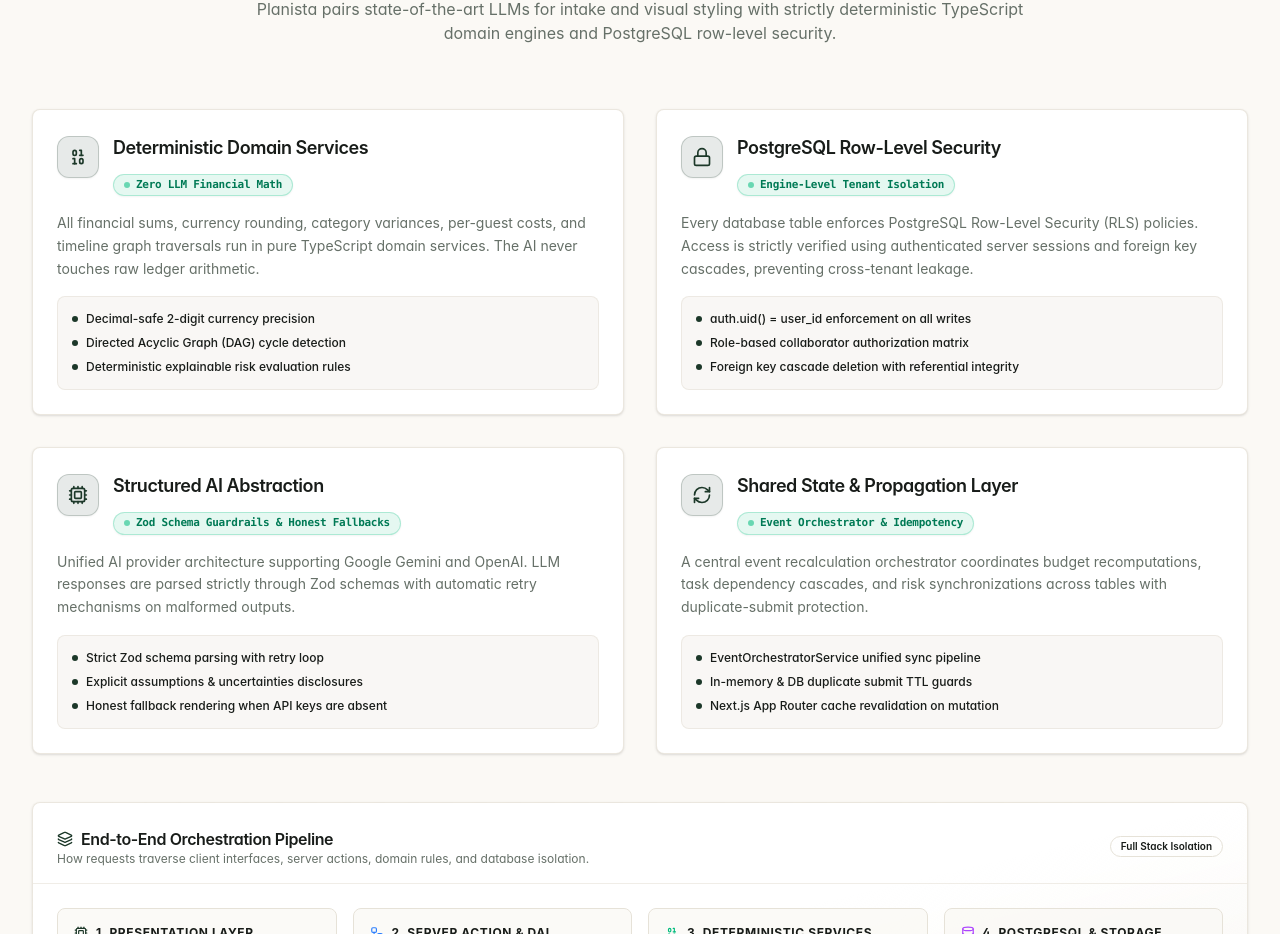
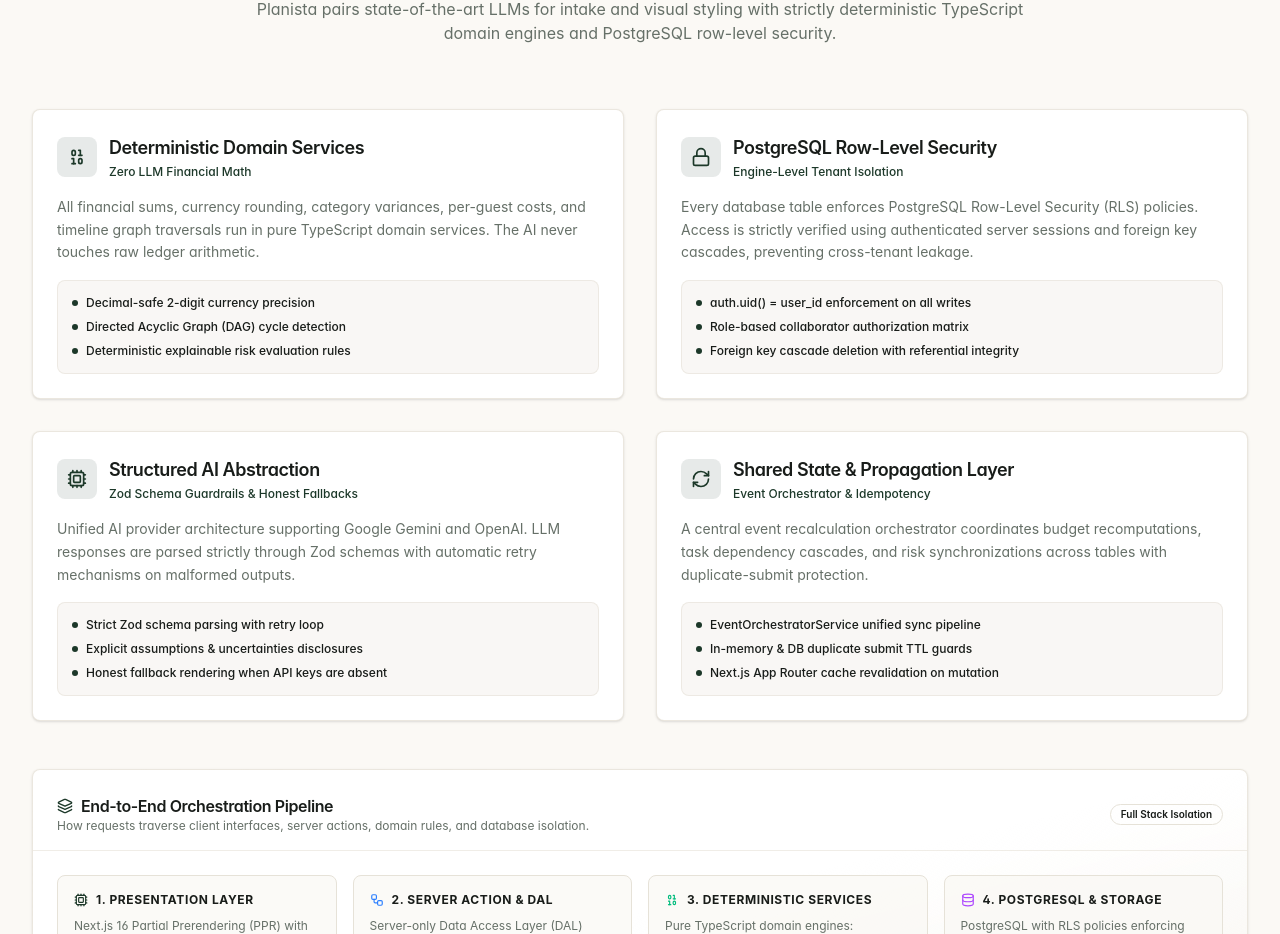
Before and after one commit to samcore07/Planista, a Next.js app: page / in a window 1280 px wide. Shown: the part 2017-2951 px from the top of the page. Built offline with nearby package versions, Linux system fonts and the light colour scheme; no server answers.

Commit message:
revert(landing): restore architecture taglines to original text layout

```diff
--- a/src/app/page.tsx
+++ b/src/app/page.tsx
@@ -384,21 +384,15 @@ export default function Home() {
               {architecturePillars.map((pillar, idx) => {
                 const Icon = pillar.icon;
                 return (
-                  <Card key={idx} className="group border-border/80 bg-card hover:border-primary/50 hover:shadow-md transition-all duration-300">
-                    <CardHeader className="space-y-3 pb-4">
-                      <div className="flex items-start gap-3.5">
-                        <div className="p-2.5 rounded-xl bg-primary/10 border border-primary/20 text-primary group-hover:scale-105 transition-transform shadow-xs shrink-0 mt-0.5">
+                  <Card key={idx} className="border-border/80 bg-card hover:shadow-sm transition-all">
+                    <CardHeader className="space-y-2 pb-4">
+                      <div className="flex items-center gap-3">
+                        <div className="p-2.5 rounded-lg bg-primary/10 text-primary">
                           <Icon className="h-5 w-5" />
                         </div>
-                        <div className="space-y-2 flex-1">
-                          <CardTitle className="text-lg font-semibold tracking-tight">{pillar.title}</CardTitle>
-                          {/* Visual, professional architectural tagline badge */}
-                          <div>
-                            <span className="inline-flex items-center gap-1.5 px-2.5 py-0.5 rounded-full bg-emerald-500/10 dark:bg-emerald-950/50 border border-emerald-500/25 dark:border-emerald-500/35 text-emerald-700 dark:text-emerald-300 text-[11px] font-mono font-semibold tracking-tight shadow-xs">
-                              <span className="h-1.5 w-1.5 rounded-full bg-emerald-500 dark:bg-emerald-400 animate-pulse" />
-                              <span>{pillar.tagline}</span>
-                            </span>
-                          </div>
+                        <div>
+                          <CardTitle className="text-lg font-semibold">{pillar.title}</CardTitle>
+                          <p className="text-xs font-medium text-primary mt-0.5">{pillar.tagline}</p>
                         </div>
                       </div>
                     </CardHeader>
```
